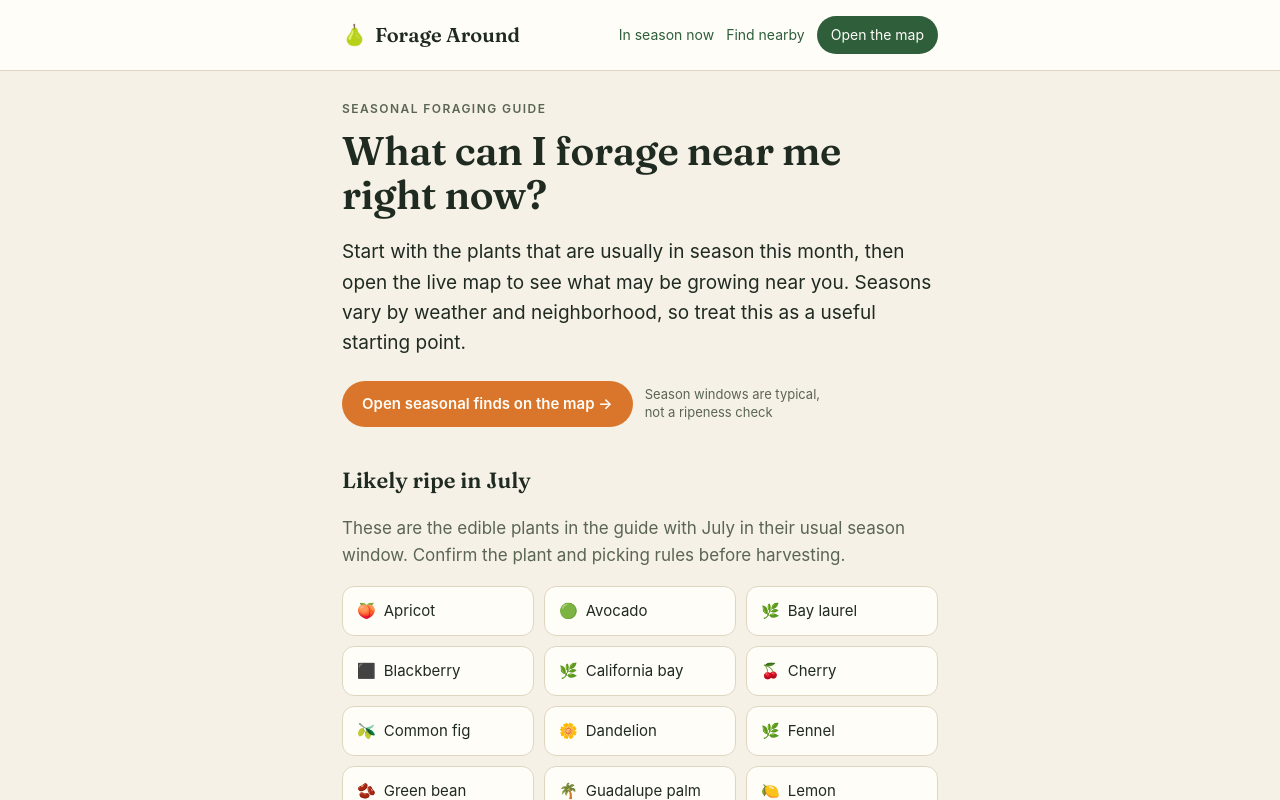
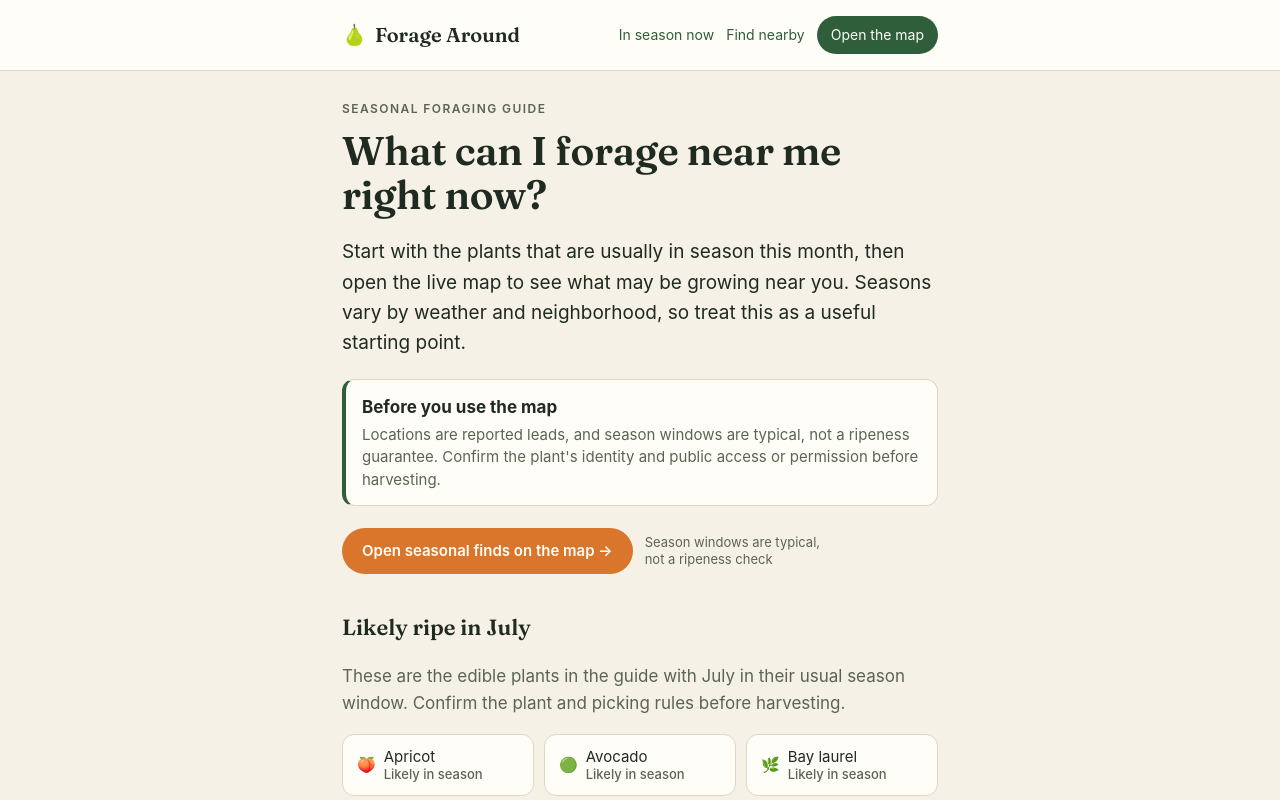
Before and after one commit to sarbak/forage-around, a Next.js app in the folder seo-site/: page /seasonal-guide in a window 1280 px wide. Shown: the top 800 px of the page. Built offline with nearby package versions, Linux system fonts and the light colour scheme; no server answers.

Commit message:
Add seasonal guide confidence cues

```diff
--- a/seo-site/app/globals.css
+++ b/seo-site/app/globals.css
@@ -269,6 +269,21 @@ ul.clean li {
   line-height: 1.35;
 }
 
+.seasonal-orientation {
+  background: var(--white);
+  border: 1px solid var(--line);
+  border-left: 4px solid var(--forest);
+  border-radius: 12px;
+  margin: 20px 0 0;
+  padding: 14px 16px;
+}
+.seasonal-orientation p {
+  margin: 3px 0 0;
+  color: var(--ink-soft);
+  font-size: 15px;
+  line-height: 1.5;
+}
+
 .photo {
   width: 100%;
   height: auto;
@@ -342,6 +357,15 @@ ul.clean li {
   border-color: var(--forest);
   color: var(--ink);
 }
+.species-grid-label {
+  display: flex;
+  flex-direction: column;
+  line-height: 1.3;
+}
+.species-season-status {
+  color: var(--ink-soft);
+  font-weight: 500;
+}
 
 small {
   font-size: 13px;
--- a/seo-site/app/seasonal-guide/page.tsx
+++ b/seo-site/app/seasonal-guide/page.tsx
@@ -60,13 +60,28 @@ function monthNumber() {
   return new Date().getUTCMonth() + 1;
 }
 
-function SpeciesGrid({ items }: { items: SeasonalItem[] }) {
+function SpeciesGrid({
+  items,
+  statusMonth,
+}: {
+  items: SeasonalItem[];
+  statusMonth?: number;
+}) {
   return (
     <div className="species-grid">
       {items.map(({ name, details }) => (
         <Link key={name} href={`/species/${slugify(name)}`}>
-          <span>{details.emoji ?? "🌿"}</span>
-          <span>{name}</span>
+          <span aria-hidden="true">{details.emoji ?? "🌿"}</span>
+          <span className="species-grid-label">
+            <span>{name}</span>
+            {statusMonth ? (
+              <small className="species-season-status">
+                {details.peak?.includes(statusMonth)
+                  ? "Peaking now"
+                  : "Likely in season"}
+              </small>
+            ) : null}
+          </span>
         </Link>
       ))}
     </div>
@@ -95,6 +110,15 @@ export default function SeasonalGuide() {
         weather and neighborhood, so treat this as a useful starting point.
       </p>
 
+      <div className="seasonal-orientation" aria-label="Before you use the map">
+        <strong>Before you use the map</strong>
+        <p>
+          Locations are reported leads, and season windows are typical, not a
+          ripeness guarantee. Confirm the plant&apos;s identity and public access
+          or permission before harvesting.
+        </p>
+      </div>
+
       <div className="locations-actions">
         <ToAppLink className="btn" href={APP_URL} from="seasonal_guide">
           Open seasonal finds on the map →
@@ -110,7 +134,7 @@ export default function SeasonalGuide() {
         their usual season window. Confirm the plant and picking rules before
         harvesting.
       </p>
-      <SpeciesGrid items={currentItems} />
+      <SpeciesGrid items={currentItems} statusMonth={currentMonth} />
 
       <p className="muted">
         Looking for a place to start? Read the{" "}
```
Also changed, not shown: seo-site/scripts/check-seasonal-discoverability.mjs (+35 -1 lines).
